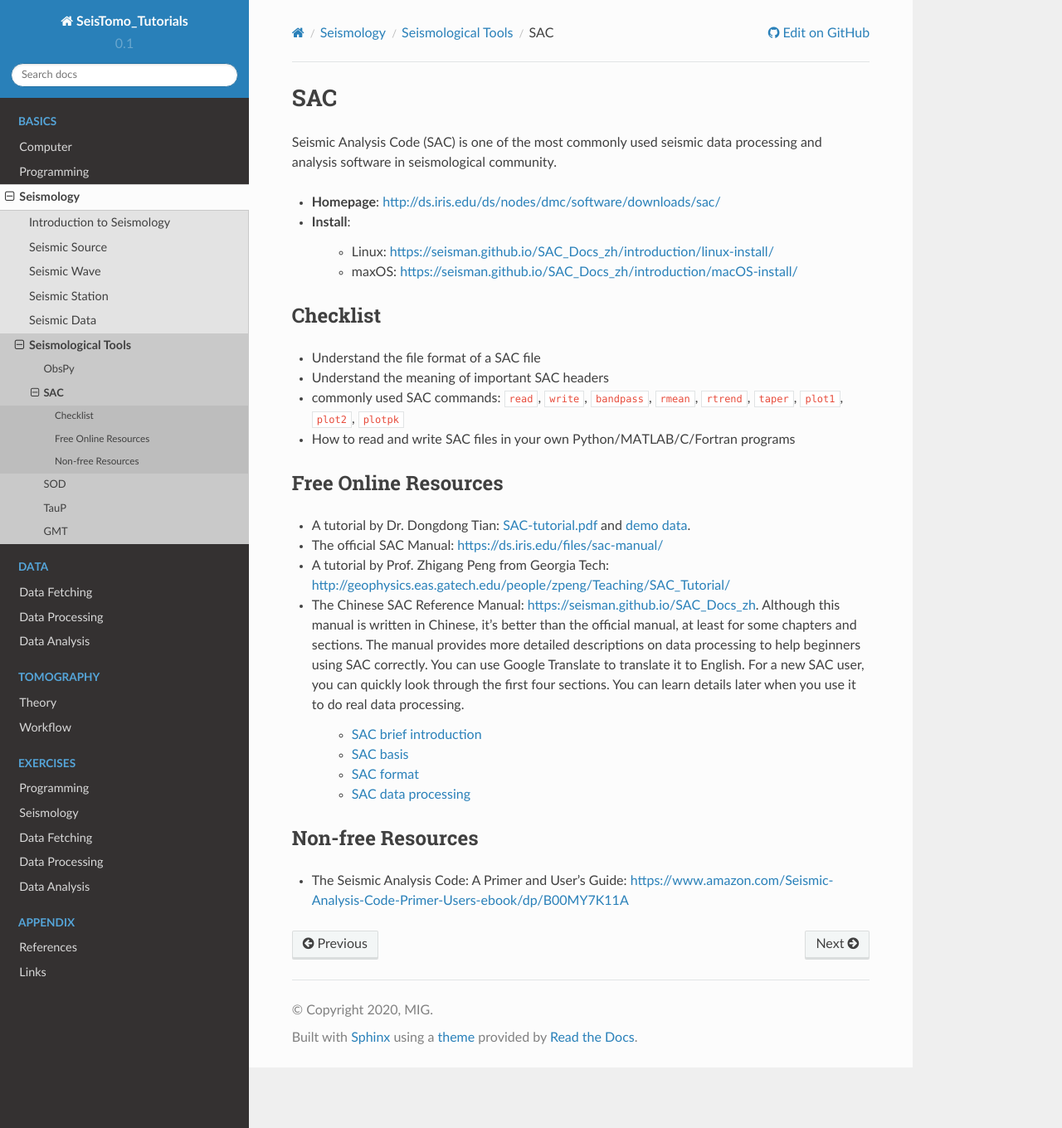
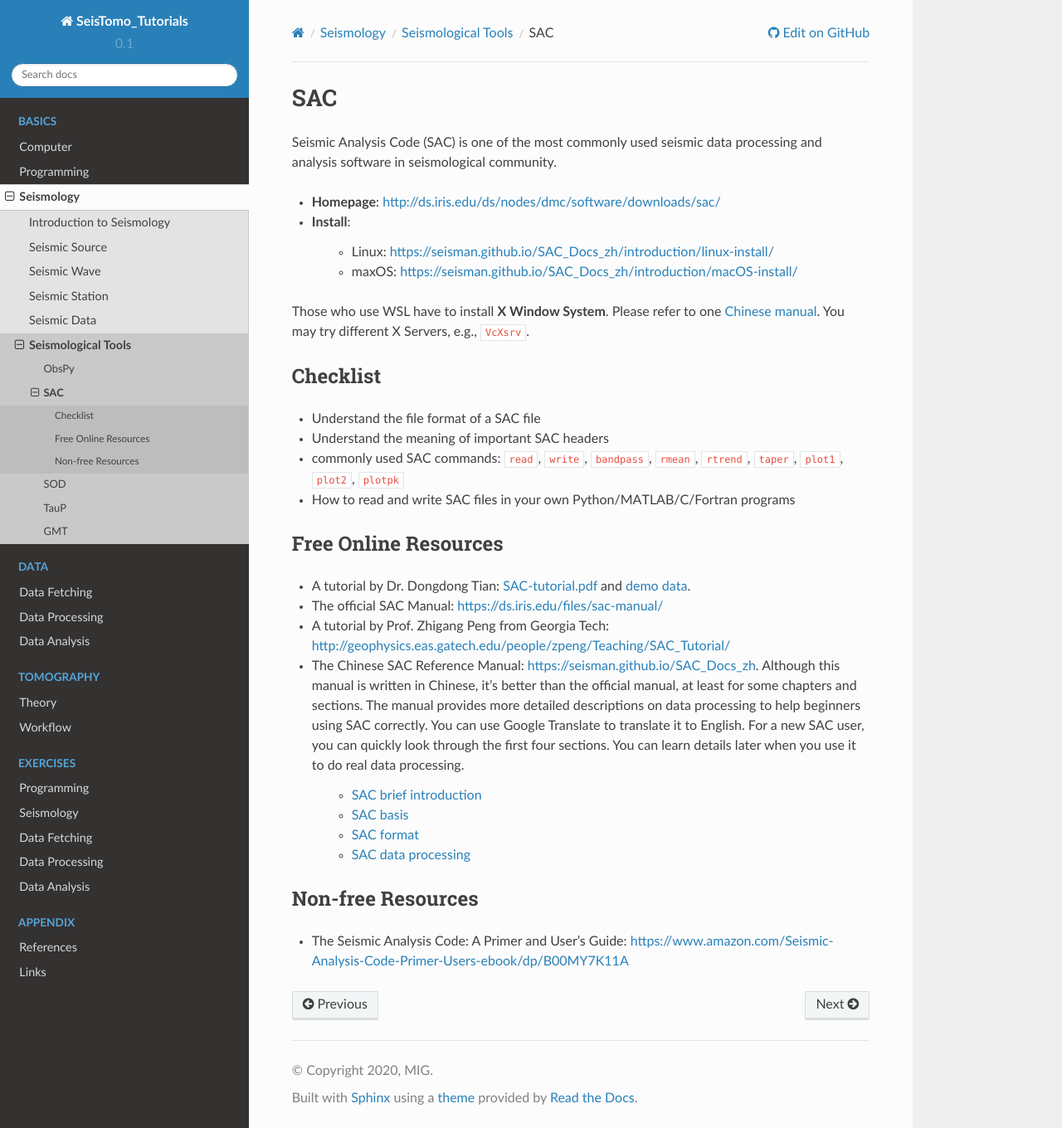
Before and after one commit to MIGG-NTU/SeisTomo_Tutorials, a Sphinx documentation site: the page built from source/seismology/seismological-tools/SAC.rst, in a window 1280 px wide and 1360 px high. Shown: the whole window at 83% size. Built offline with Sphinx 7.4.7 and the Read the Docs theme 2.0.0, drawn with Linux system fonts in a browser that asks for light colours.

Commit message:
Install X server in WSL

```diff
--- a/source/seismology/seismological-tools/SAC.rst
+++ b/source/seismology/seismological-tools/SAC.rst
@@ -8,6 +8,8 @@ Seismic Analysis Code (SAC) is one of the most commonly used seismic data proces
 
     - Linux: https://seisman.github.io/SAC_Docs_zh/introduction/linux-install/
     - maxOS: https://seisman.github.io/SAC_Docs_zh/introduction/macOS-install/
+
+Those who use WSL have to install **X Window System**. Please refer to one `Chinese manual <http://www.yuan-ji.me/%E5%A6%82%E4%BD%95%E5%9C%A8Windows-Subsystem-for-Linux-(WSL)-%E4%B8%8A%E8%BF%90%E8%A1%8CLinux-GUI-%E8%BD%AF%E4%BB%B6/>`__. You may try different X Servers, e.g., ``VcXsrv``.
 
 
 Checklist
```
